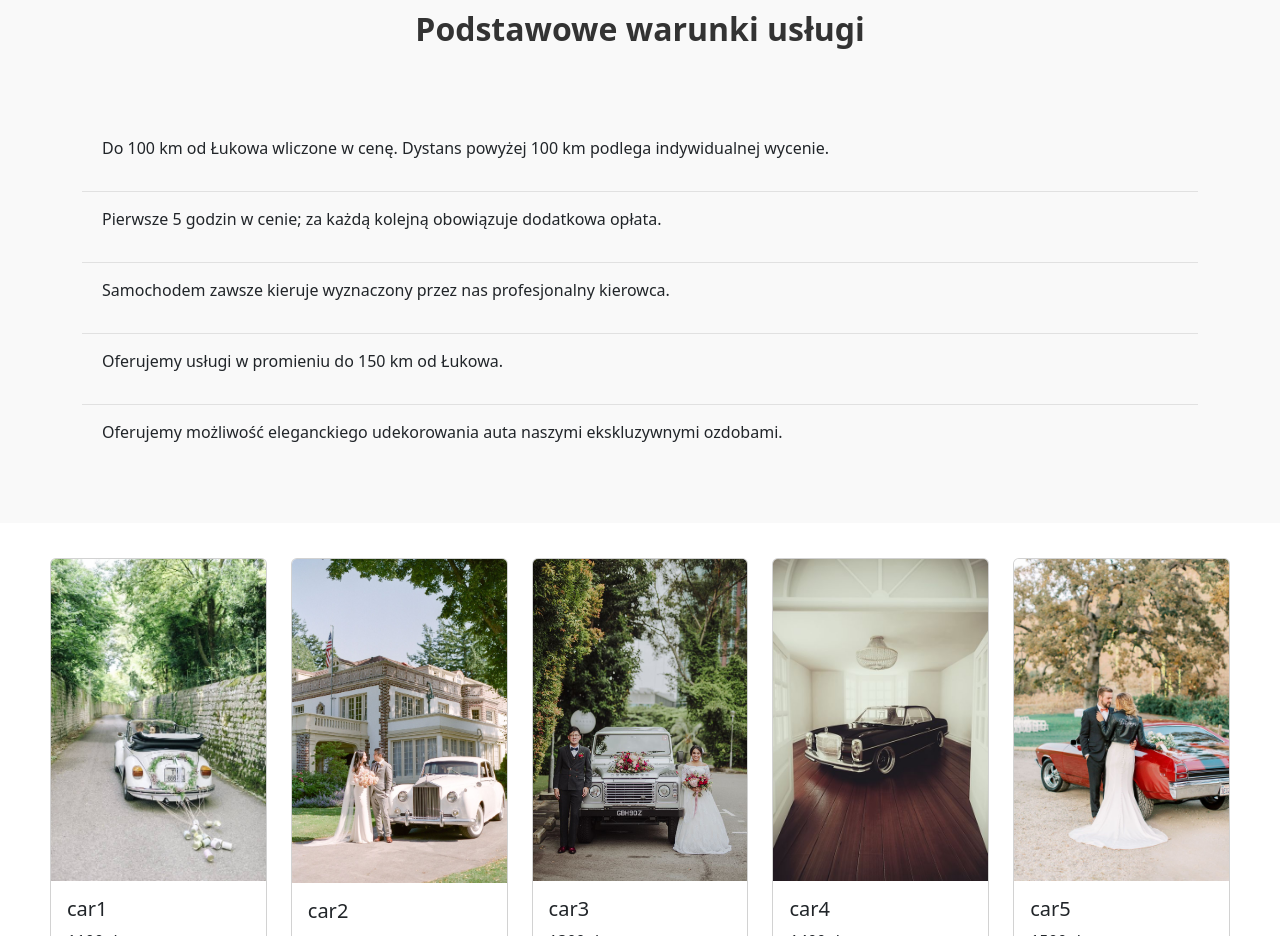
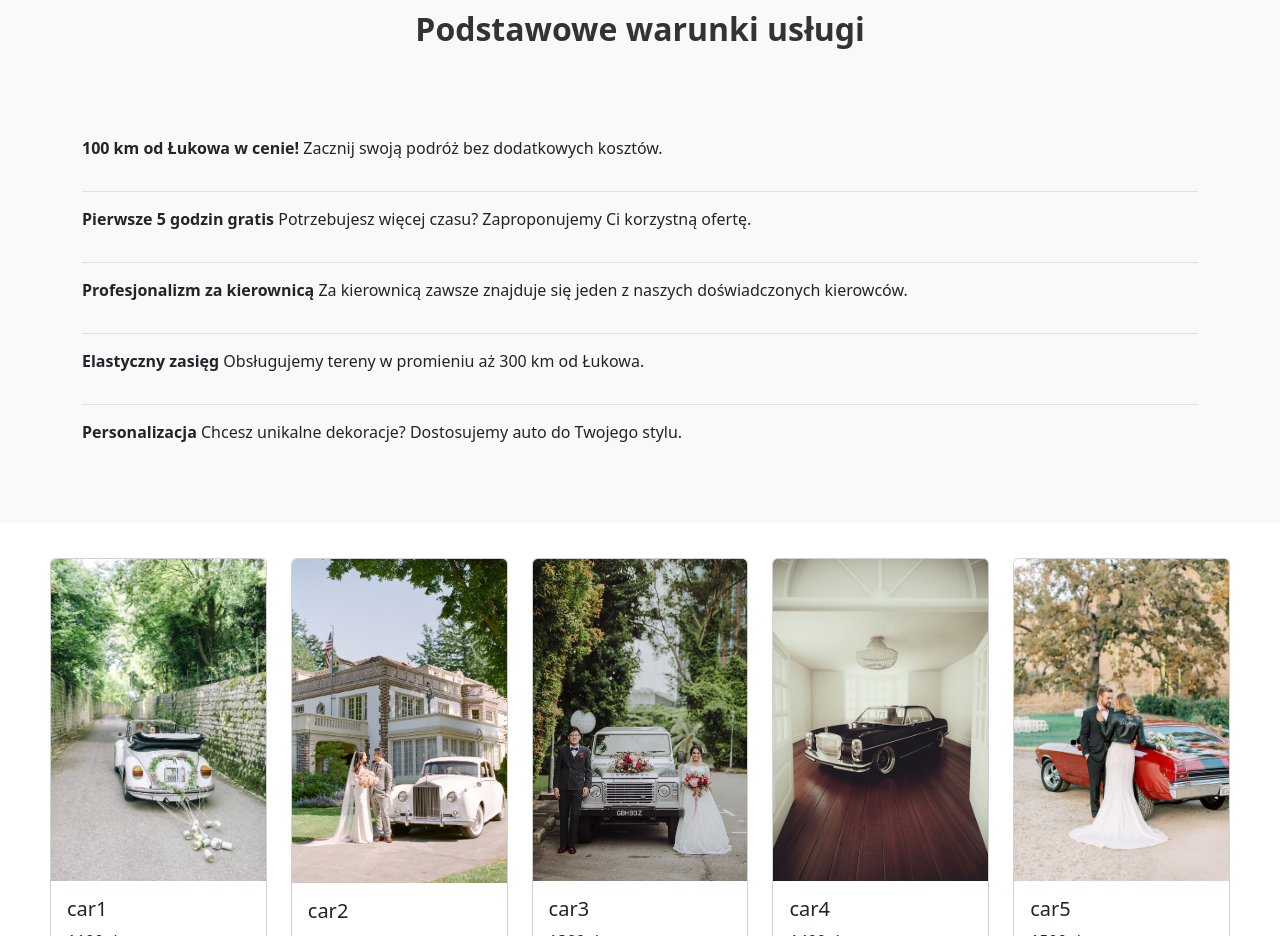
Before and after one commit to artwol993/weselny-woz, a React (Create React App) app: page / in a window 1280 px wide. Shown: the part 1900-2836 px from the top of the page. Built offline with nearby package versions, Linux system fonts and the light colour scheme.

Commit message:
update text

```diff
--- a/src/component/terms.jsx
+++ b/src/component/terms.jsx
@@ -10,35 +10,33 @@ function Terms() {
           Podstawowe warunki usługi
         </h2>
         <div className="terms-item">
-          <i className="fas fa-route terms-icon"></i>
           <p>
-            Do 100 km od Łukowa wliczone w cenę. Dystans powyżej 100 km podlega
-            indywidualnej wycenie.
+            <b>100 km od Łukowa w cenie!</b> Zacznij swoją podróż bez
+            dodatkowych kosztów.
           </p>
         </div>
         <div className="terms-item">
-          <i className="fas fa-clock terms-icon"></i>
           <p>
-            Pierwsze 5 godzin w cenie; za każdą kolejną obowiązuje dodatkowa
-            opłata.
+            <b>Pierwsze 5 godzin gratis</b> Potrzebujesz więcej czasu?
+            Zaproponujemy Ci korzystną ofertę.
           </p>
         </div>
         <div className="terms-item">
-          <i className="fas fa-user-tie terms-icon"></i>
           <p>
-            Samochodem zawsze kieruje wyznaczony przez nas profesjonalny
-            kierowca.
+            <b>Profesjonalizm za kierownicą</b> Za kierownicą zawsze znajduje
+            się jeden z naszych doświadczonych kierowców.
           </p>
         </div>
         <div className="terms-item">
-          <i className="fas fa-map-marker-alt terms-icon"></i>
-          <p>Oferujemy usługi w promieniu do 150 km od Łukowa.</p>
+          <p>
+            <b>Elastyczny zasięg</b> Obsługujemy tereny w promieniu aż 300 km od
+            Łukowa.
+          </p>
         </div>
         <div className="terms-item">
-          <i className="fas fa-car-side terms-icon"></i>
           <p>
-            Oferujemy możliwość eleganckiego udekorowania auta naszymi
-            ekskluzywnymi ozdobami.
+            <b>Personalizacja</b> Chcesz unikalne dekoracje? Dostosujemy auto do
+            Twojego stylu.
           </p>
         </div>
       </Container>
```
